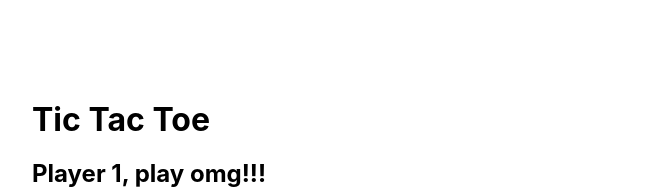
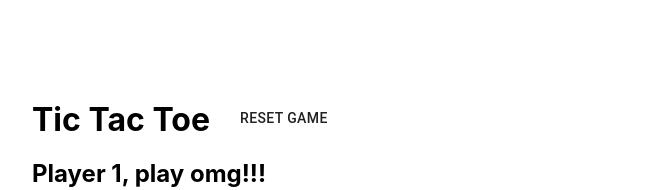
Before and after one commit to metasmash/tp3-web-buffa, a React (Create React App) app: page / in a window 1280 px wide. Shown: the top 190 px of the page, without its empty margins (308-971 px from the left). Built offline with nearby package versions, Linux system fonts and the light colour scheme.

Commit message:
reset game button added

```diff
--- a/src/Components/Button/Buttons.jsx
+++ b/src/Components/Button/Buttons.jsx
@@ -4,7 +4,7 @@ import { Button as MuiButton } from '@material-ui/core'
 // j'importe mes objets javascript depuis CSS pour appliquer du style à mes composants.
 
 import { buttonStyle, bigTextSize } from './css'
-const Button = ({ playerTurn, parentCallback }) => {
+const Button = ({ playerTurn, parentCallback, toggleResetGame }) => {
     const [symbol, setSymbol] = useState('')
 
     const handleClick = () => {
@@ -19,11 +19,15 @@ const Button = ({ playerTurn, parentCallback }) => {
         parentCallback(symbol)
     }, [symbol])
 
+    useEffect(() => {
+        setSymbol('')
+    }, [toggleResetGame])
+
     return (
         <>
             <MuiButton onClick={handleClick} style={buttonStyle}>
                 {/*ici j'ai style={bigTextSize}. Cela permet d'appliquer le style défini dans css.js*/}
-                {/*pour commenter des lignes dans du JSX, comme ici, j'utilise les acolades et les backslash avec étoiles.*/}
+                {/*pour commenter des lignes dans du JSX, comme ici, j'utilise les accolades et les backslash avec étoiles.*/}
                 <div style={bigTextSize}> {symbol} </div>
             </MuiButton>
         </>
--- a/src/Components/TicTacToe/TicTacToe.jsx
+++ b/src/Components/TicTacToe/TicTacToe.jsx
@@ -1,23 +1,34 @@
 import React, { useState } from 'react'
 import { initialState } from './constants'
 import { Button } from '../../Components'
-import { rootTicTacToe } from './css'
+import { Button as MuiButton } from '@material-ui/core'
+import { rootTicTacToe, resetGameButton } from './css'
 
 const TicTacToe = () => {
     const [playerTurn, setPlayerTurn] = useState(1)
+    const [toggleResetGame, setToggleResetGame] = useState(false)
 
     const callback = (symbol) => {
         setPlayerTurn(symbol === 'X' ? 2 : 1)
     }
 
+    const handleClick = () => {
+        setToggleResetGame(!toggleResetGame)
+        setPlayerTurn(1)
+    }
+
     return (
         <div style={rootTicTacToe}>
+            <MuiButton onClick={handleClick} style={resetGameButton}>
+                reset game
+            </MuiButton>
             <h1 style={{ margin: 'auto' }}>Tic Tac Toe</h1>
             <h2>Player {playerTurn}, play omg!!!</h2>
             {initialState.map((x, key) => (
                 <Button
                     playerTurn={playerTurn}
                     parentCallback={callback}
+                    toggleResetGame={toggleResetGame}
                     key={key}
                 />
             ))}
--- a/src/Components/TicTacToe/css.js
+++ b/src/Components/TicTacToe/css.js
@@ -17,3 +17,8 @@ export const rootTicTacToe = {
     right: 0,
     margin: 'auto',
 }
+
+export const resetGameButton = {
+    position: 'absolute',
+    marginLeft: 200,
+}
```
